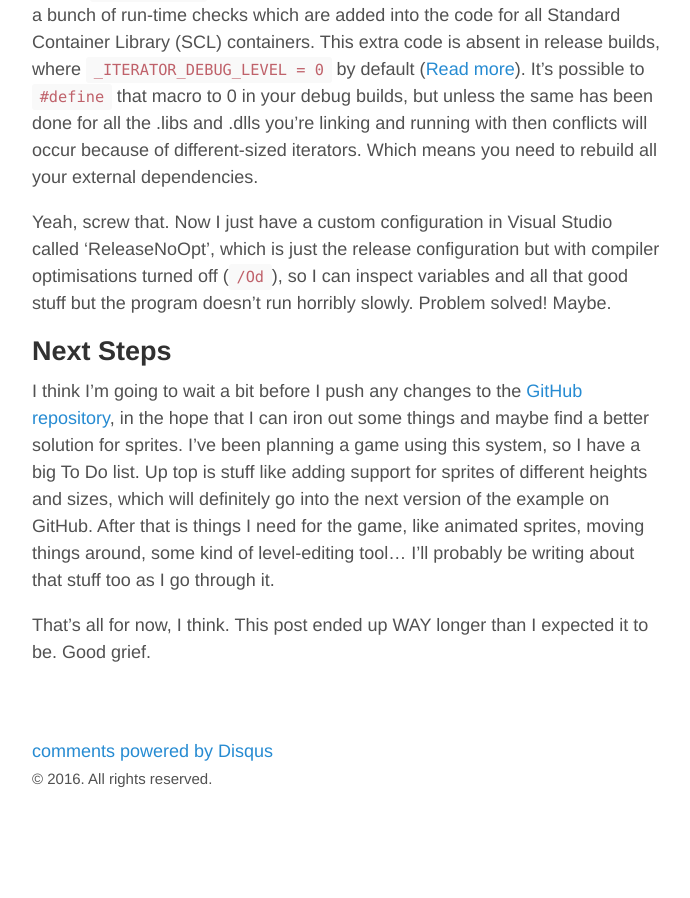
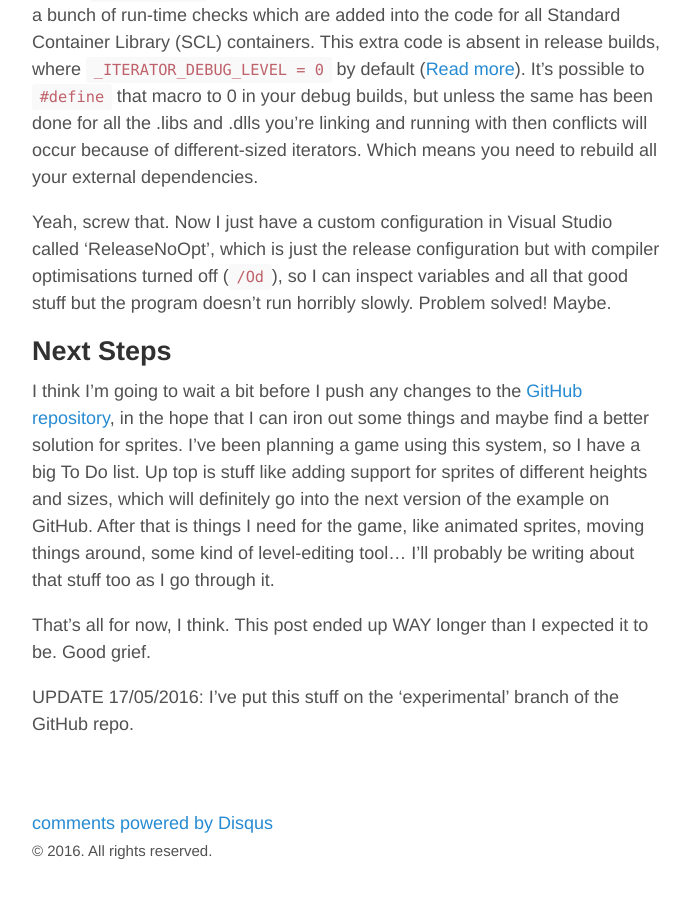
Before and after one commit to rachelnertia/rachelnertia.github.io, a Jekyll site: the page built from _posts/2016-04-27-box2d-raycasting-progress.md, in a window 1280 px wide and 900 px high, scrolled down 6736 px. Shown: the whole window, without its empty margins (293-983 px from the left). Built offline with Jekyll 4.4.1, drawn with Linux system fonts in a browser that asks for light colours; comment, search, counter and statistics services are not loaded; before the commit the page ends 7564 px from its top, so only the background shows below that.

Commit message:
Added a small update to Box2D Raycasting Progress

```diff
--- a/_posts/2016-04-27-box2d-raycasting-progress.md
+++ b/_posts/2016-04-27-box2d-raycasting-progress.md
@@ -134,3 +134,5 @@ Yeah, screw that. Now I just have a custom configuration in Visual Studio called
 I think I'm going to wait a bit before I push any changes to the [GitHub repository](https://github.com/rachelnertia/Box2D-Raycasting-Test), in the hope that I can iron out some things and maybe find a better solution for sprites. I've been planning a game using this system, so I have a big To Do list. Up top is stuff like adding support for sprites of different heights and sizes, which will definitely go into the next version of the example on GitHub. After that is things I need for the game, like animated sprites, moving things around, some kind of level-editing tool... I'll probably be writing about that stuff too as I go through it.
 
 That's all for now, I think. This post ended up WAY longer than I expected it to be. Good grief.
+
+UPDATE 17/05/2016: I've put this stuff on the 'experimental' branch of the GitHub repo.
```
